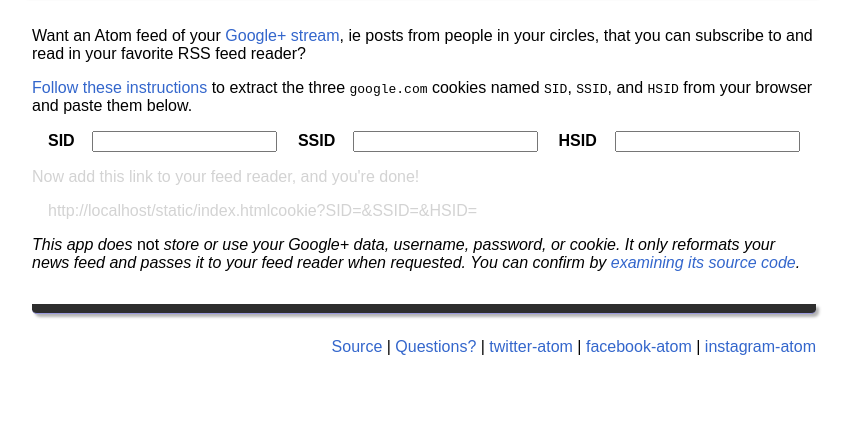
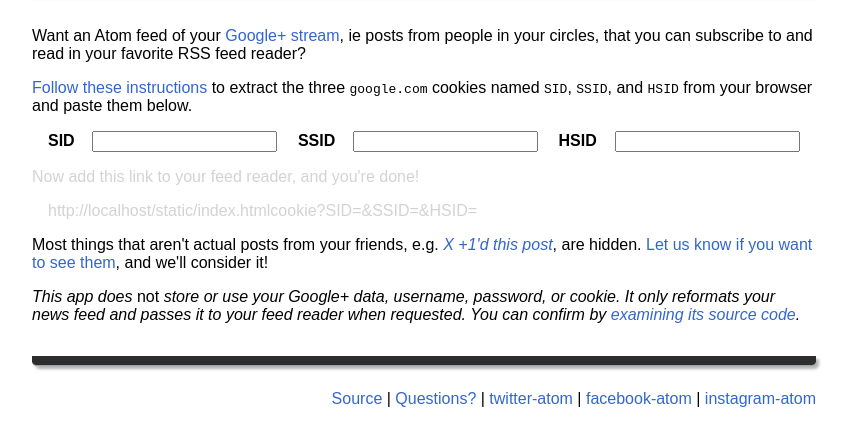
Before and after one commit to snarfed/plusstreamfeed, a plain HTML site: page static/index.html in a window 1280 px wide. Shown: the part 66-512 px from the top of the page, without its empty margins (0-859 px from the left). Drawn offline with Linux system fonts and the light colour scheme.

Commit message:
say on front page that we hide +1s from friends

```diff
--- a/static/index.html
+++ b/static/index.html
@@ -57,6 +57,13 @@ browser and paste them below.</p>
 <p id="link">></p>
 </div>
 
+<p>Most things that aren't actual posts from your friends, e.g.
+<a href="https://github.com/snarfed/plusstreamfeed/issues/1"><em>X +1'd this
+post</em></a>, are hidden.
+<a href="https://github.com/snarfed/plusstreamfeed/issues">Let us know if you
+want to see them</a>, and we'll consider it!
+</p>
+
 <p id="privacy" class="lead">
 This app does <em style="font-style: normal">not</em> store or use your Google+
 data, username, password, or cookie. It only reformats your news feed and passes
```
